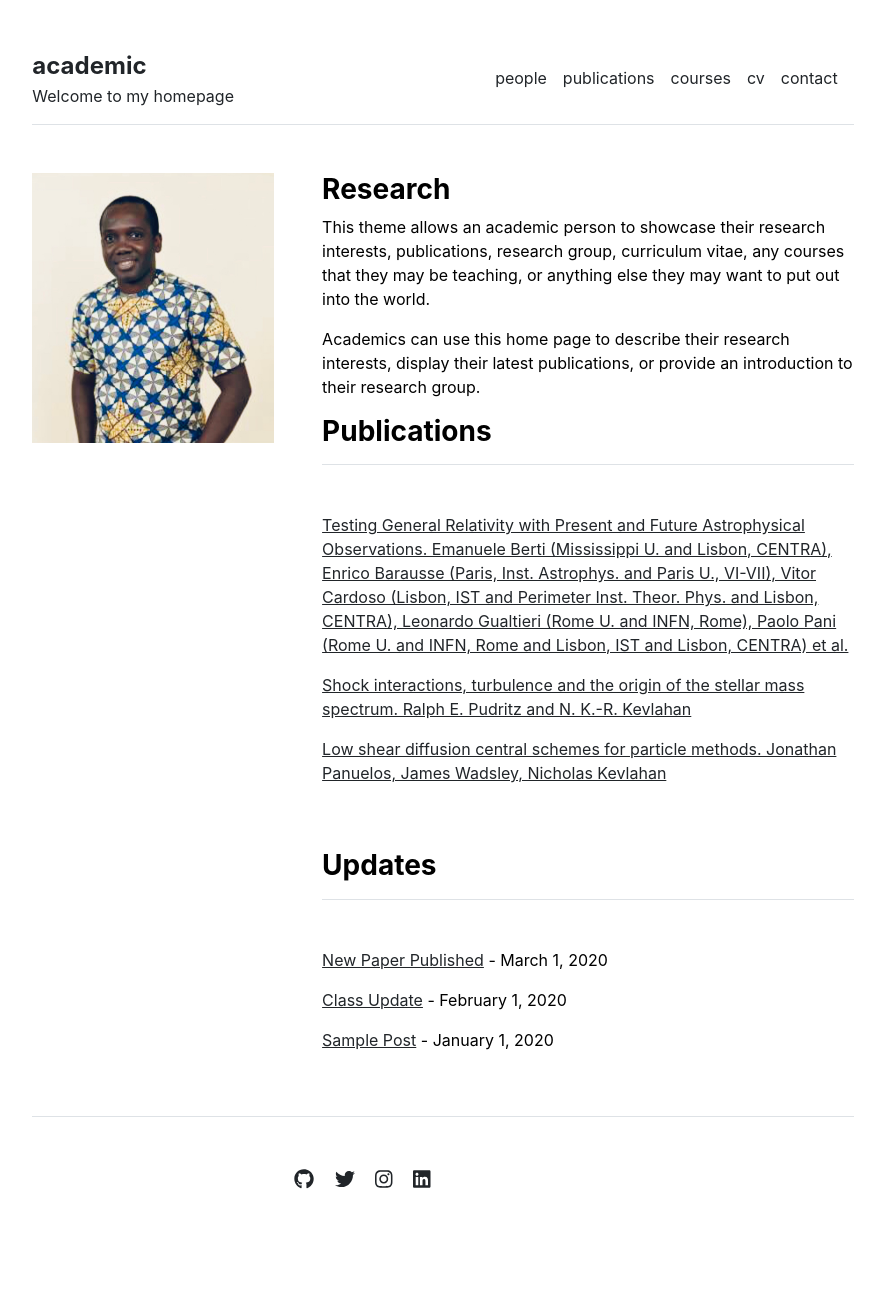
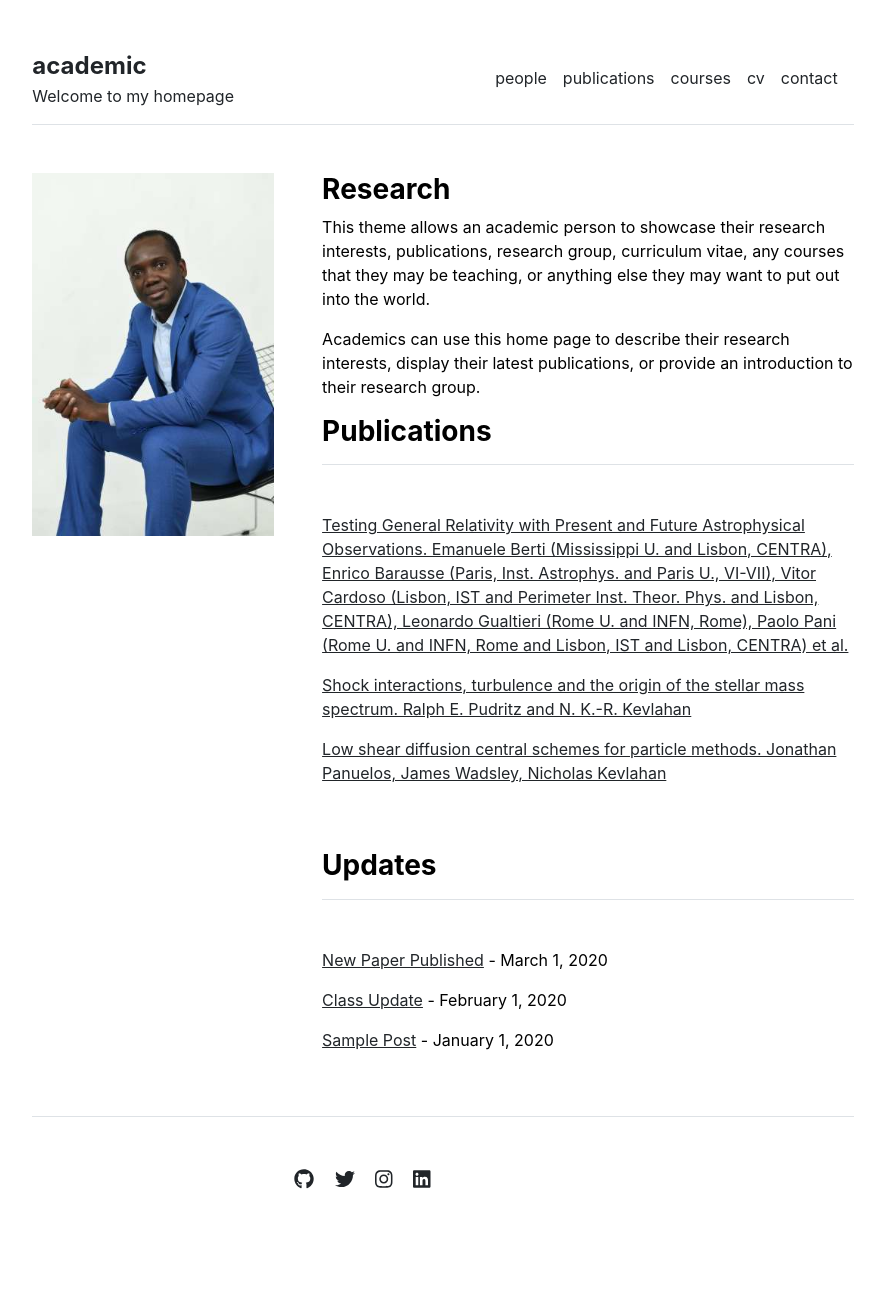
Before and after one commit to akakpokonou/akakpokonou.github.io, a Jekyll site: the page built from index.md, in a window 1280 px wide. Shown: the whole page, without its empty margins (197-1082 px from the left). Built offline with Jekyll 4.4.1, drawn with Linux system fonts in a browser that asks for light colours.

Commit message:
Update home.html

```diff
--- a/_layouts/home.html
+++ b/_layouts/home.html
@@ -4,7 +4,7 @@
 
 <div class="row g-5 mb-5">
   <div class="col-md-4">
-    <img src="{{ site.github.url }}/assets/img/IMG-3564.jpg" alt="Home" width="100%">
+    <img src="{{ site.github.url }}/assets/img/DSC-9293.jpg" alt="Home" width="100%">
   </div>
     <div class="col-md-8">
     <h3 class="fw-bold">Research</h3>
```
